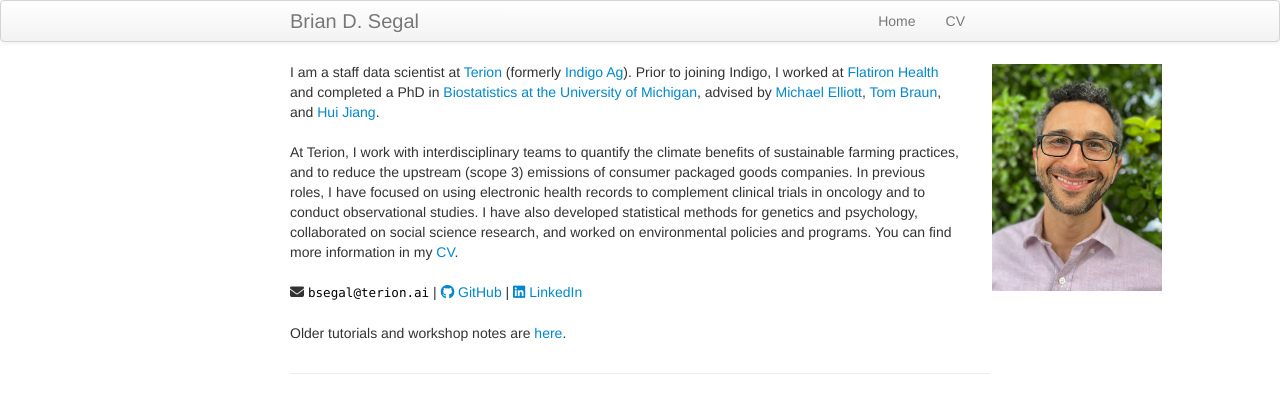
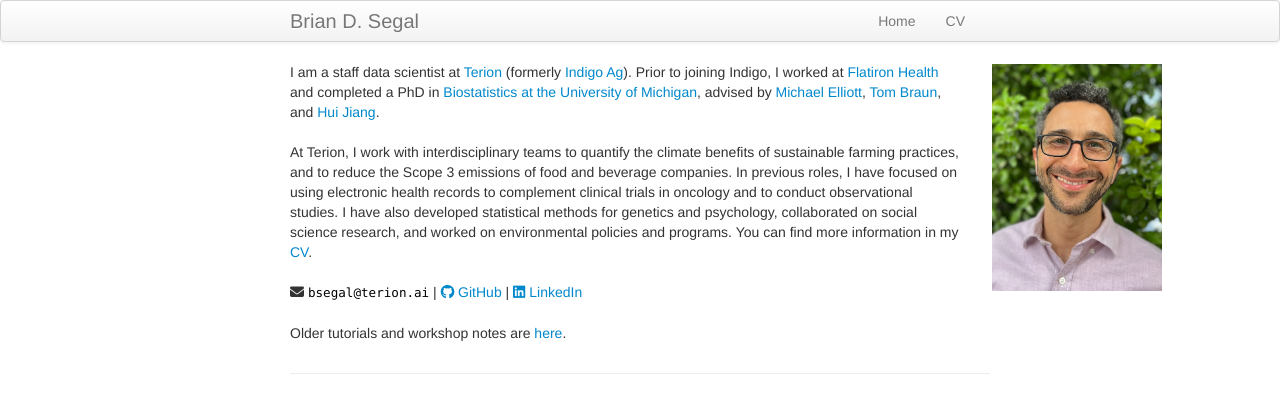
Before and after one commit to bdsegal/bdsegal.github.io, a Jekyll site: the page built from index.md, in a window 1280 px wide. Shown: the top 413 px of the page. Built offline with Jekyll 4.4.1, drawn with Linux system fonts in a browser that asks for light colours.

Commit message:
minor updates

```diff
--- a/index.md
+++ b/index.md
@@ -10,7 +10,7 @@ keywords: Brian D. Segal, Statistics, Biostatistics, Data Science
         <div class="span7">
             I am a staff data scientist at <a href = "https://www.terion.ai"> Terion</a> (formerly <a href = "http://www.indigoag.com"> Indigo Ag</a>). Prior to joining Indigo, I worked at <a href = "http://www.flatiron.com"> Flatiron Health </a> and completed a PhD in <a href = "https://sph.umich.edu/biostat/"> Biostatistics at the University of Michigan</a>, advised by <a href = "https://sph.umich.edu/faculty-profiles/elliott-michael.html"> Michael Elliott</a>, <a href = "https://sph.umich.edu/faculty-profiles/braun-thomas.html"> Tom Braun</a>, and <a href = "http://www-personal.umich.edu/~jianghui/"> Hui Jiang</a>.<br>
             <br>
-            At Terion, I work with interdisciplinary teams to quantify the climate benefits of sustainable farming practices, and to reduce the upstream (scope 3) emissions of consumer packaged goods companies. In previous roles, I have focused on using electronic health records to complement clinical trials in oncology and to conduct observational studies. I have also developed statistical methods for genetics and psychology, collaborated on social science research, and worked on environmental policies and programs. You can find more information in my <a href = "{{ BASE_PATH }}/bdsegal_cv.pdf">CV</a>.
+            At Terion, I work with interdisciplinary teams to quantify the climate benefits of sustainable farming practices, and to reduce the Scope 3 emissions of food and beverage companies. In previous roles, I have focused on using electronic health records to complement clinical trials in oncology and to conduct observational studies. I have also developed statistical methods for genetics and psychology, collaborated on social science research, and worked on environmental policies and programs. You can find more information in my <a href = "{{ BASE_PATH }}/bdsegal_cv.pdf">CV</a>.
             <br>
             <br>
             <i class="fa-solid fa-envelope" aria-hidden="true"></i> <code>bsegal@terion.ai</code> | <a href="https://github.com/bdsegal"><i class="fa-brands fa-github" aria-hidden="true"></i> GitHub</a> | <a href="https://www.linkedin.com/in/bdsegal"><i class="fa-brands fa-linkedin" aria-hidden="true"></i> LinkedIn</a>
```
Also changed, not shown: 1 other file.
